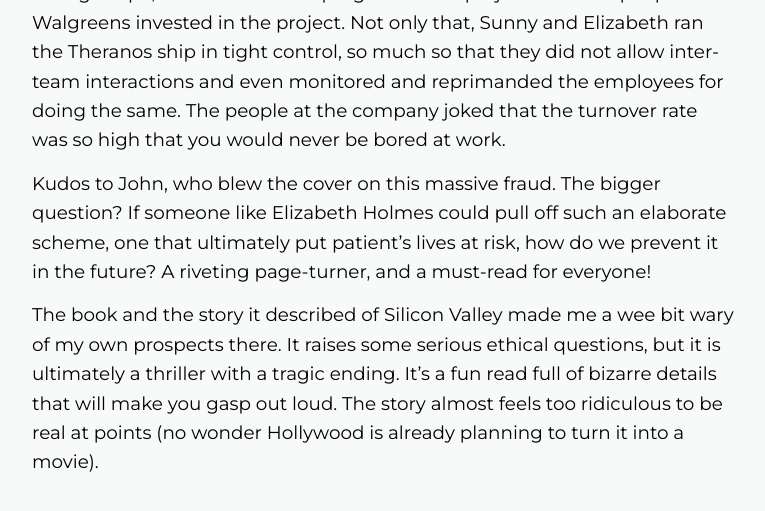
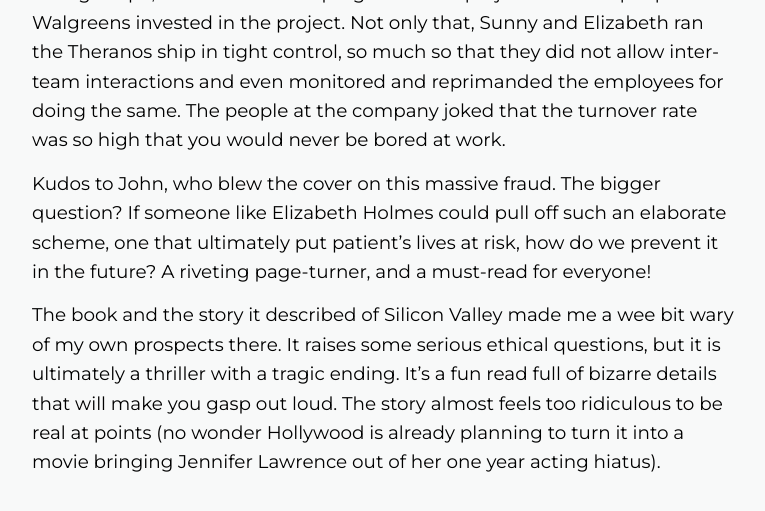
Before and after one commit to a-ad/a-ad.github.io, a Jekyll site: the page built from _posts/2019-03-31-bad-blood.markdown, in a window 1280 px wide and 900 px high, scrolled down 1900 px, cut to the strip 0-546 px from the top of the window. Shown: the top 511 px of the strip, without its empty margins (256-1021 px from the left). Built offline with Jekyll 4.4.1, drawn with Linux system fonts in a browser that asks for light colours; nearby versions of some CDN libraries.

Commit message:
fix blog content

```diff
--- a/_posts/2019-03-31-bad-blood.markdown
+++ b/_posts/2019-03-31-bad-blood.markdown
@@ -26,4 +26,4 @@
 
 Kudos to John, who blew the cover on this massive fraud. The bigger question? If someone like Elizabeth Holmes could pull off such an elaborate scheme, one that ultimately put patient’s lives at risk, how do we prevent it in the future? A riveting page-turner, and a must-read for everyone!
 
-The book and the story it described of Silicon Valley made me a wee bit wary of my own prospects there. It raises some serious ethical questions, but it is ultimately a thriller with a tragic ending. It’s a fun read full of bizarre details that will make you gasp out loud. The story almost feels too ridiculous to be real at points (no wonder Hollywood is already planning to turn it into a movie).
+The book and the story it described of Silicon Valley made me a wee bit wary of my own prospects there. It raises some serious ethical questions, but it is ultimately a thriller with a tragic ending. It’s a fun read full of bizarre details that will make you gasp out loud. The story almost feels too ridiculous to be real at points (no wonder Hollywood is already planning to turn it into a movie bringing Jennifer Lawrence out of her one year acting hiatus).
```
